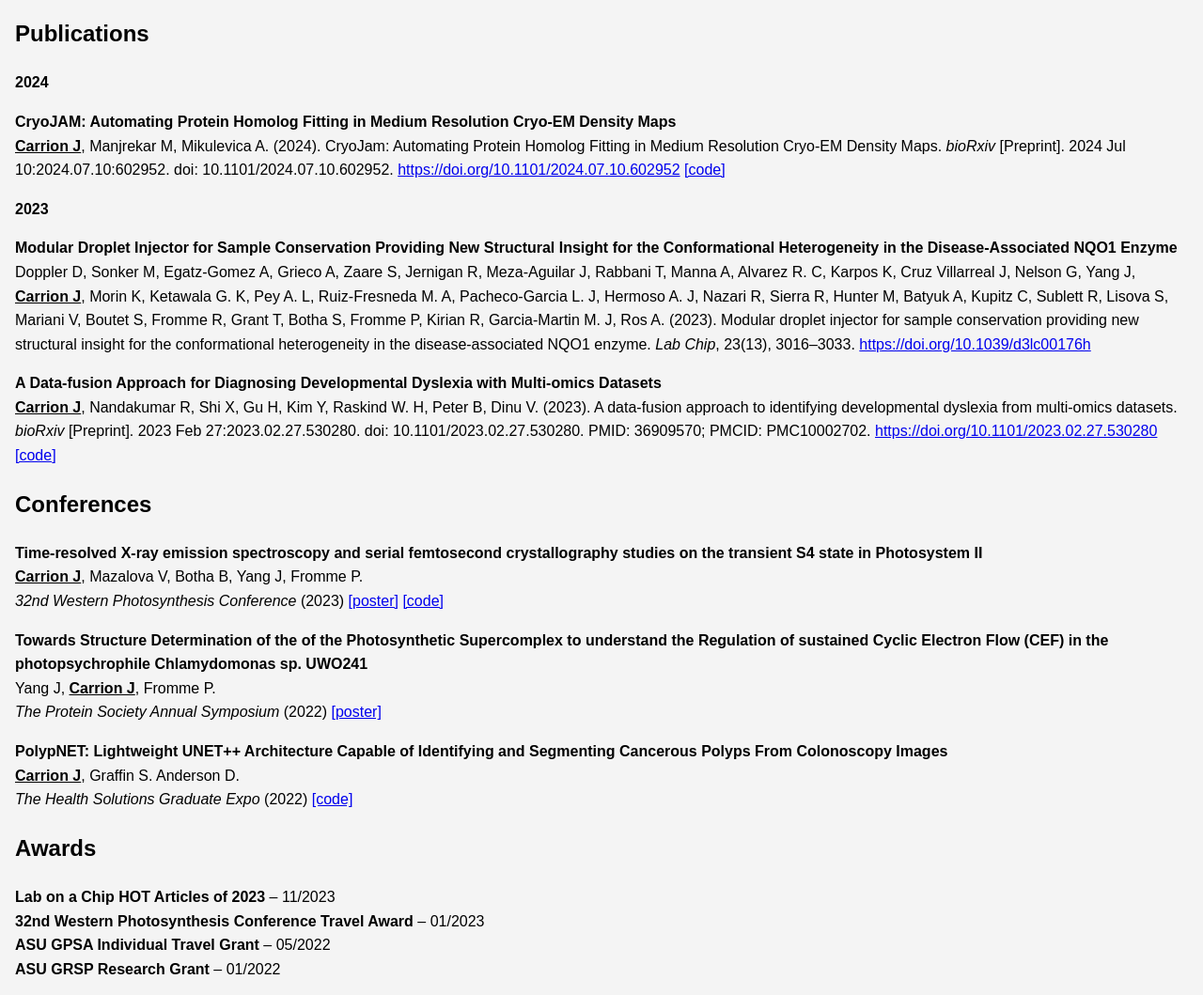
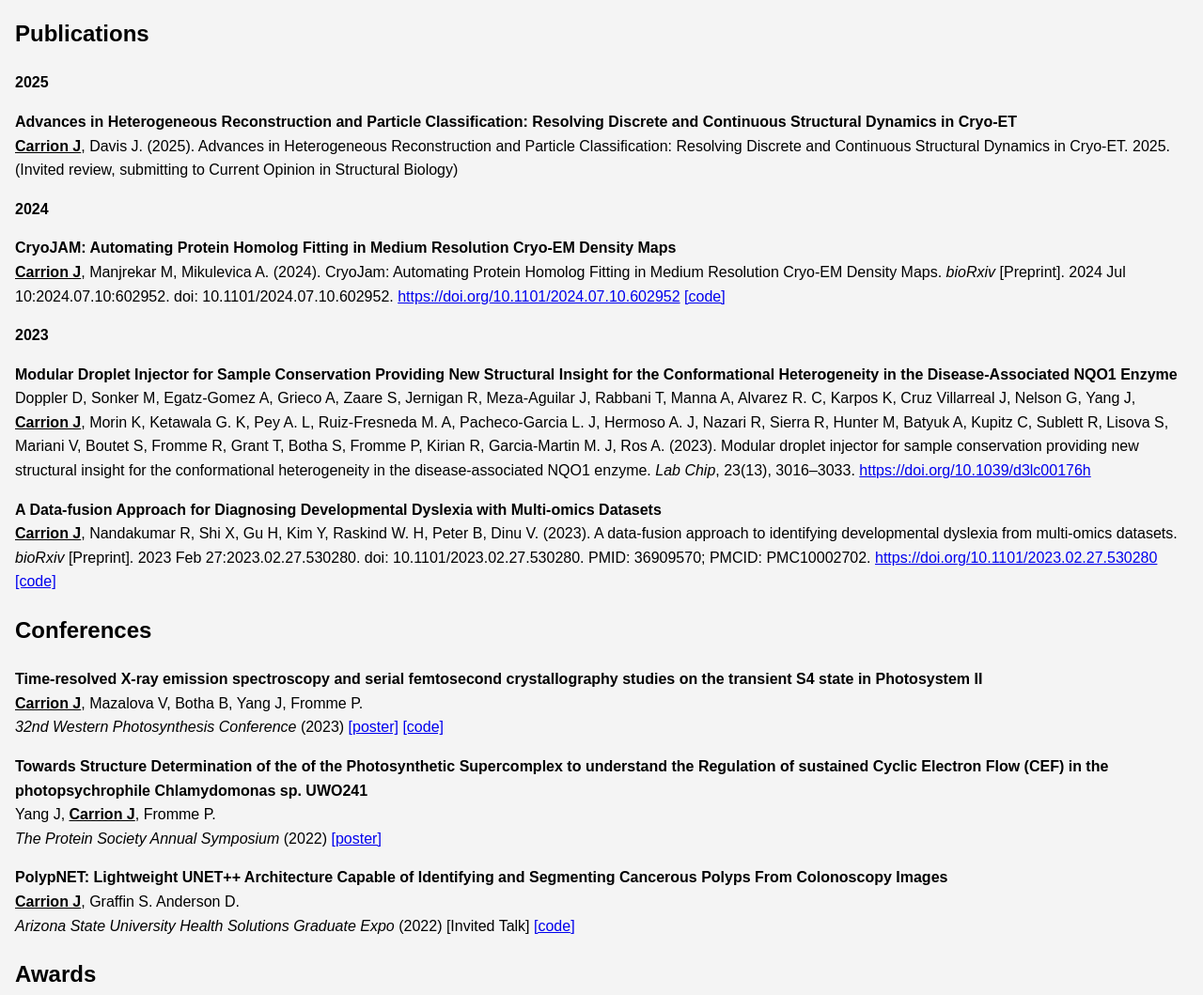
Before and after one commit to jtcarrion/jtcarrion, a plain HTML site: page index.html in a window 1280 px wide. Shown: the part 676-1735 px from the top of the page at 94% size. Drawn offline with Linux system fonts and the light colour scheme.

Commit message:
added COSB paper

```diff
--- a/index.html
+++ b/index.html
@@ -31,7 +31,12 @@
         </section>
         <section id="publications">
             <h2>Publications</h2>
-	    <strong>2024</strong><br>
+            <strong>2025</strong><br>
+            <p>
+                <strong>Advances in Heterogeneous Reconstruction and Particle Classification: Resolving Discrete and Continuous Structural Dynamics in Cryo-ET</strong><br>
+                <strong><u>Carrion J</u></strong>, Davis J. (2025). Advances in Heterogeneous Reconstruction and Particle Classification: Resolving Discrete and Continuous Structural Dynamics in Cryo-ET. 2025. (Invited review, submitting to Current Opinion in Structural Biology)
+            </p>
+            <strong>2024</strong><br>
             <p>
                 <strong>CryoJAM: Automating Protein Homolog Fitting in Medium Resolution Cryo-EM Density Maps</strong><br>
                 <strong><u>Carrion J</u></strong>, Manjrekar M, Mikulevica A. (2024). CryoJam: Automating Protein Homolog Fitting in Medium Resolution Cryo-EM Density Maps. <em>bioRxiv</em> [Preprint]. 2024 Jul 10:2024.07.10:602952. doi: 10.1101/2024.07.10.602952. <a href="https://doi.org/10.1101/2024.07.10.602952">https://doi.org/10.1101/2024.07.10.602952</a> <a href="https://github.com/jtcarrion/CryoJAM">[code]</a>
@@ -61,7 +66,7 @@
             <p>
 		<strong>PolypNET: Lightweight UNET++ Architecture Capable of Identifying and Segmenting Cancerous Polyps From Colonoscopy Images</strong><br>
                 <strong><u>Carrion J</u></strong>, Graffin S. Anderson D.<br>
-                <em>The Health Solutions Graduate Expo</em> (2022) <a href="https://github.com/jtcarrion/PolypNet">[code]</a>
+                <em>Arizona State University Health Solutions Graduate Expo</em> (2022) [Invited Talk] <a href="https://github.com/jtcarrion/PolypNet">[code]</a>
             </p>
 
         </section>
```
